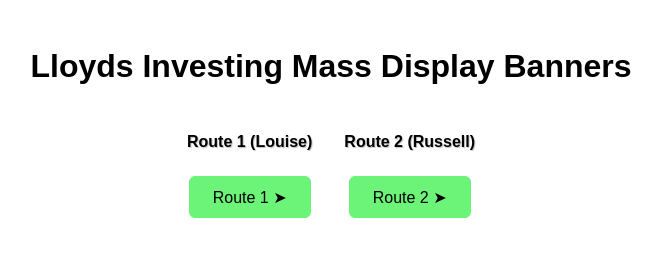
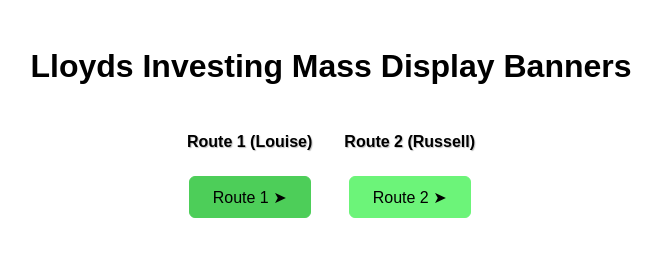
Before and after one commit to PugazhAnnalect/Lloyds-Investing-Mass, a plain HTML site: page index.html in a window 1280 px wide. In both pictures the pointer is over the link 558 px from the left and 197 px from the top of the page. Shown: the whole page, without its empty margins (309-971 px from the left). Drawn offline with Linux system fonts and the light colour scheme.

Commit message:
Add files via upload

```diff
--- a/index.html
+++ b/index.html
@@ -65,6 +65,14 @@
             color: #000000;
             border-radius: 6px;
             margin-top: 20px;
+            transition: all 0.2s ease;
+        }
+
+        a.btn:hover,
+        a.btn:focus,
+        a.btn:active {
+            background-color: #4dce59;
+            border: 1px solid #4dce59;
         }
     </style>
 </head>
```
